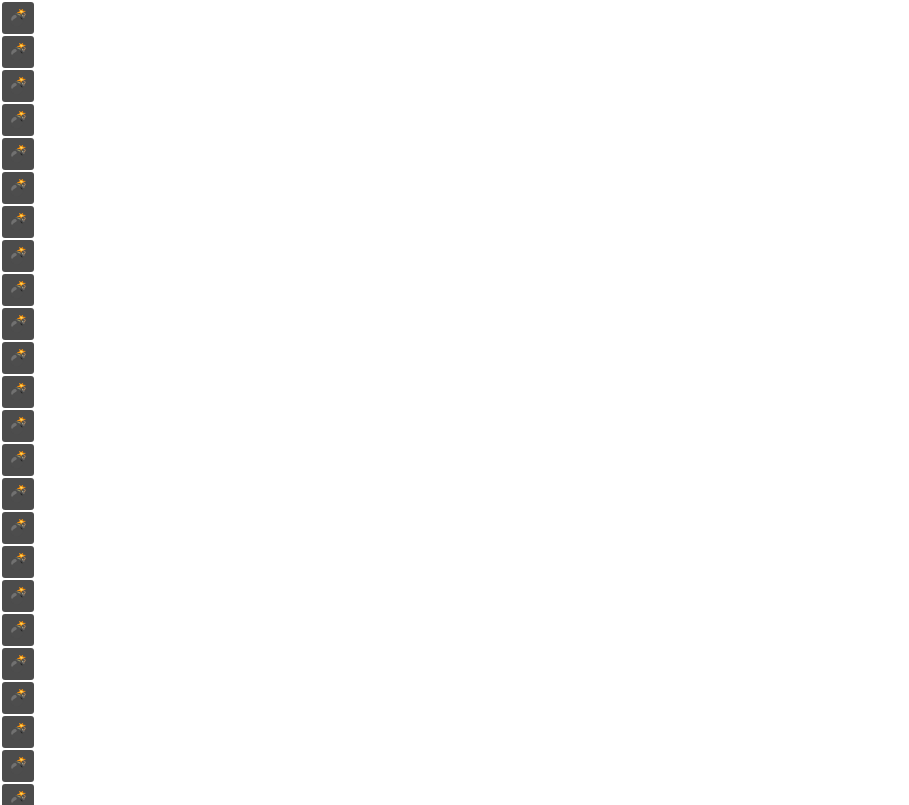
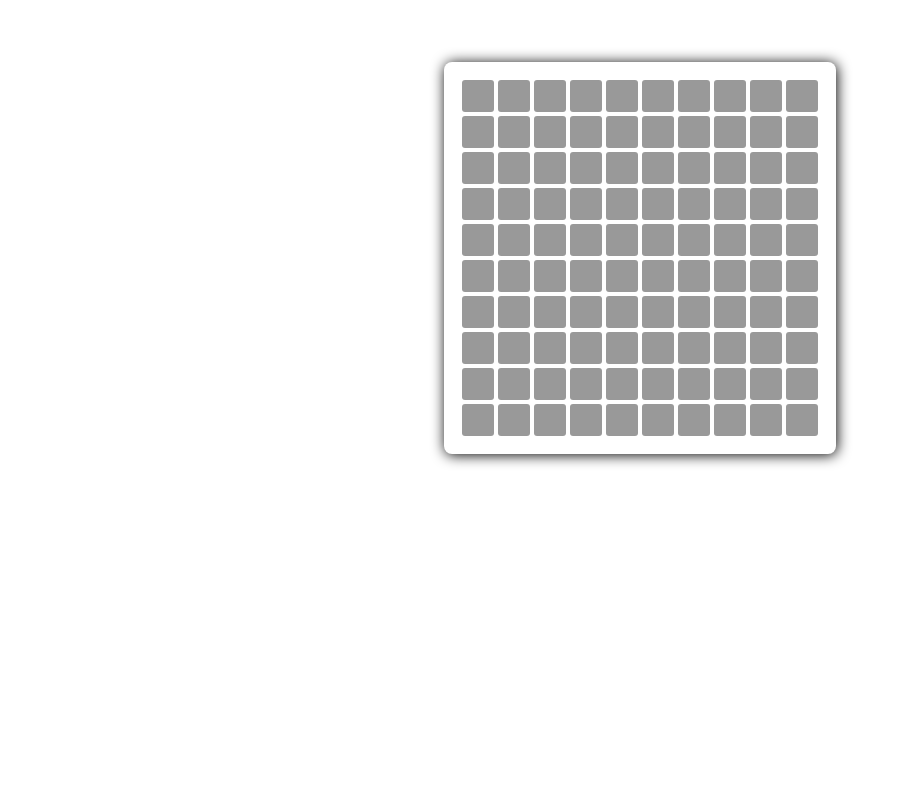
Before and after one commit to enpitsuLin/minesweeper-next, a React app: page / in a window 1280 px wide. Shown: the top 805 px of the page, without its empty margins (0-909 px from the left). Built offline with nearby package versions, Linux system fonts and the light colour scheme.

Commit message:
feat: 增加了Game组件;简单完成雷区生成逻辑;

```diff
--- a/src/App.tsx
+++ b/src/App.tsx
@@ -1,7 +1,11 @@
 import React from 'react';
-import Ground from './components/Ground';
+import Game from './components/Game';
 function App() {
-	return <Ground width={10} height={10} count={10} />;
+	return (
+		<div>
+			<Game level={10} />
+		</div>
+	);
 }
 
 export default App;
--- a/src/components/Cell.tsx
+++ b/src/components/Cell.tsx
@@ -2,6 +2,7 @@ import React from 'react';
 import styled from 'styled-components';
 
 const StyledCell = styled.div`
+	user-select: none;
 	background-color: rgba(0, 0, 0, 0.4);
 	color: #eeeeee;
 	border-radius: 3px;
@@ -30,20 +31,33 @@ const StyledCell = styled.div`
 	}
 `;
 
-interface Props {
+export interface CellItem {
 	row: number;
 	col: number;
 	isOpen: boolean;
 	isMark: boolean;
 	isMine: boolean;
 	adjMine: number;
-	handleOpen?: (row: number, col: number) => void;
+}
+
+interface Props extends CellItem {
+	handleEvent?: (type: 'mark' | 'open') => void;
 }
 
 function Cell(props: Props) {
-	const { row, col, isOpen, isMark, isMine, adjMine, handleOpen } = props;
+	const { row, col, isOpen, isMark, isMine, adjMine, handleEvent } = props;
+
 	return (
-		<StyledCell className={`cell${isOpen ? ' open' : ''}${isMark ? ' mark' : ''}`}>
+		<StyledCell
+			className={`cell${isOpen ? ' open' : ''}${isMark ? ' mark' : ''}`}
+			onClick={() => {
+				handleEvent('open');
+			}}
+			onContextMenu={e => {
+				e.preventDefault();
+				handleEvent('mark');
+			}}
+		>
 			{isOpen ? (isMine ? '💣' : adjMine) : isMark ? '🚩' : ''}
 		</StyledCell>
 	);
--- /dev/null
+++ b/src/components/Game.tsx
@@ -0,0 +1,33 @@
+import React, { Component } from 'react';
+import styled from 'styled-components';
+import Ground from './Ground';
+
+const StyledGame = styled.div`
+	margin-top: 30px;
+	display: flex;
+	flex-direction: column;
+	align-items: center;
+`;
+
+interface Props {
+	level: number;
+}
+
+export default class Game extends Component<Props, { width: number; height: number; count: number }> {
+	constructor(props: Props) {
+		super(props);
+		this.state = {
+			width: 10,
+			height: 10,
+			count: 0
+		};
+	}
+	render() {
+		const groundProps = this.state;
+		return (
+			<StyledGame>
+				<Ground {...groundProps}></Ground>
+			</StyledGame>
+		);
+	}
+}
--- a/src/components/Ground.tsx
+++ b/src/components/Ground.tsx
@@ -1,41 +1,122 @@
-import React, { useEffect, useState, Component } from 'react';
-import Cell from './Cell';
+import React, { Component } from 'react';
+import styled from 'styled-components';
+import Cell, { CellItem } from './Cell';
+
+const StyledGround = styled.div`
+	margin: 32px;
+	padding: 16px;
+	border-radius: 8px;
+	display: flex;
+	flex-direction: column;
+	align-items: center;
+	background-color: #fff;
+	box-shadow: 1px 1px 14px;
+`;
+
+const StyledRow = styled.div`
+	display: flex;
+`;
 
 interface Props {
 	width: number;
 	height: number;
 	count: number;
 }
-export default class Ground extends Component<Props, { size: string[][] }> {
+
+function generateMine(level: Props) {
+	const { width, height, count } = level;
+	const empty: boolean[] = new Array(width * height - count).fill(false);
+	const mines: boolean[] = new Array(count).fill(true);
+
+	let mineMap: Partial<CellItem>[][] = [];
+
+	const shuffled = mines.concat(empty).sort(() => (Math.random() > 0.5 ? -1 : 1));
+
+	for (let i = 0; i < shuffled.length; i += width) {
+		const row = i / width;
+		mineMap.push(shuffled.slice(i, i + width).map((isMine, index) => ({ row, col: index, isMine })));
+	}
+
+	for (let row = 0; row < height; row++) {
+		for (let col = 0; col < width; col++) {
+			const posMine = [
+				[row - 1, col - 1],
+				[row - 1, col],
+				[row - 1, col + 1],
+
+				[row, col - 1],
+				[row, col],
+				[row, col + 1],
+
+				[row + 1, col - 1],
+				[row + 1, col],
+				[row + 1, col + 1]
+			];
+			let adjMine = 0;
+
+			for (let i = 0; i < 8; i++) {
+				let _row = posMine[i][0];
+				let _column = posMine[i][1];
+
+				if (_row < 0 || _column < 0 || _row > height - 1 || _column > width - 1) {
+					continue;
+				}
+				if (mineMap[_row][_column].isMine) {
+					adjMine++;
+				}
+			}
+
+			mineMap[row][col] = {
+				row: row,
+				col: col,
+				adjMine: adjMine,
+				isMine: mineMap[row][col].isMine,
+				isOpen: false,
+				isMark: false
+			};
+		}
+	}
+	return mineMap;
+}
+
+export default class Ground extends Component<Props, { mineMap: CellItem[][] }> {
 	constructor(props: Props) {
 		super(props);
 		this.state = {
-			size: []
+			mineMap: []
 		};
 	}
 	componentDidMount() {
-		this.setState({ size: new Array(this.props.width).fill(new Array(this.props.height).fill('0')) as string[][] });
+		const mineMap = generateMine({ width: 10, height: 10, count: 10 });
+		this.setState({
+			mineMap: mineMap as CellItem[][]
+		});
 	}
 	render() {
-		const size = this.state.size;
+		const mineMap = this.state.mineMap;
 		return (
-			<div className="game-ground">
-				{size.map((rowItem, rowIndex) => (
-					<div key={rowIndex} className="row">
-						{rowItem.map((colItem, colIndex) => (
+			<StyledGround>
+				{mineMap.map((rowItem, rowIndex) => (
+					<StyledRow key={rowIndex}>
+						{rowItem.map((colItem: CellItem, colIndex) => (
 							<Cell
-								key={colIndex}
-								row={rowIndex}
-								col={colIndex}
-								isMark={false}
-								isOpen={true}
-								isMine={true}
-								adjMine={8}
+								key={`${rowIndex}-${colIndex}`}
+								{...colItem}
+								handleEvent={type => {
+									if (type == 'open') {
+										mineMap[rowIndex][colIndex].isOpen = true;
+										this.setState({ mineMap });
+									}
+									if (type == 'mark') {
+										mineMap[rowIndex][colIndex].isMark = !mineMap[rowIndex][colIndex].isMark;
+										this.setState({ mineMap });
+									}
+								}}
 							/>
 						))}
-					</div>
+					</StyledRow>
 				))}
-			</div>
+			</StyledGround>
 		);
 	}
 }
```
